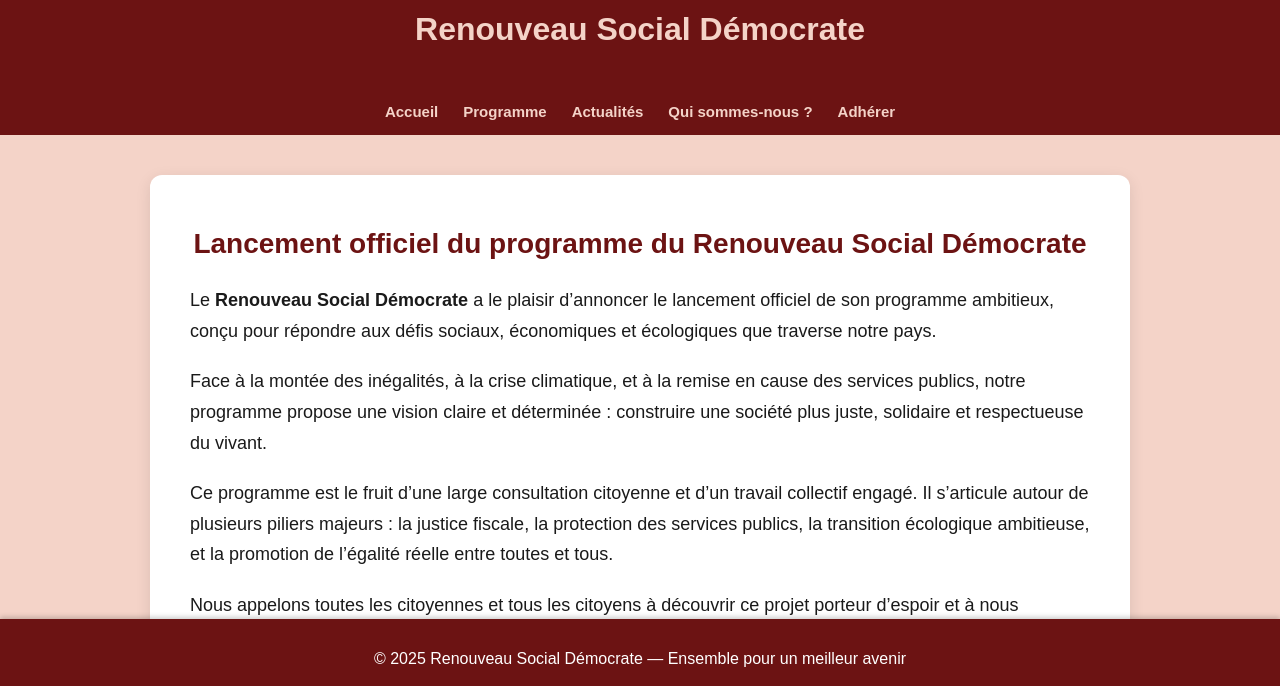
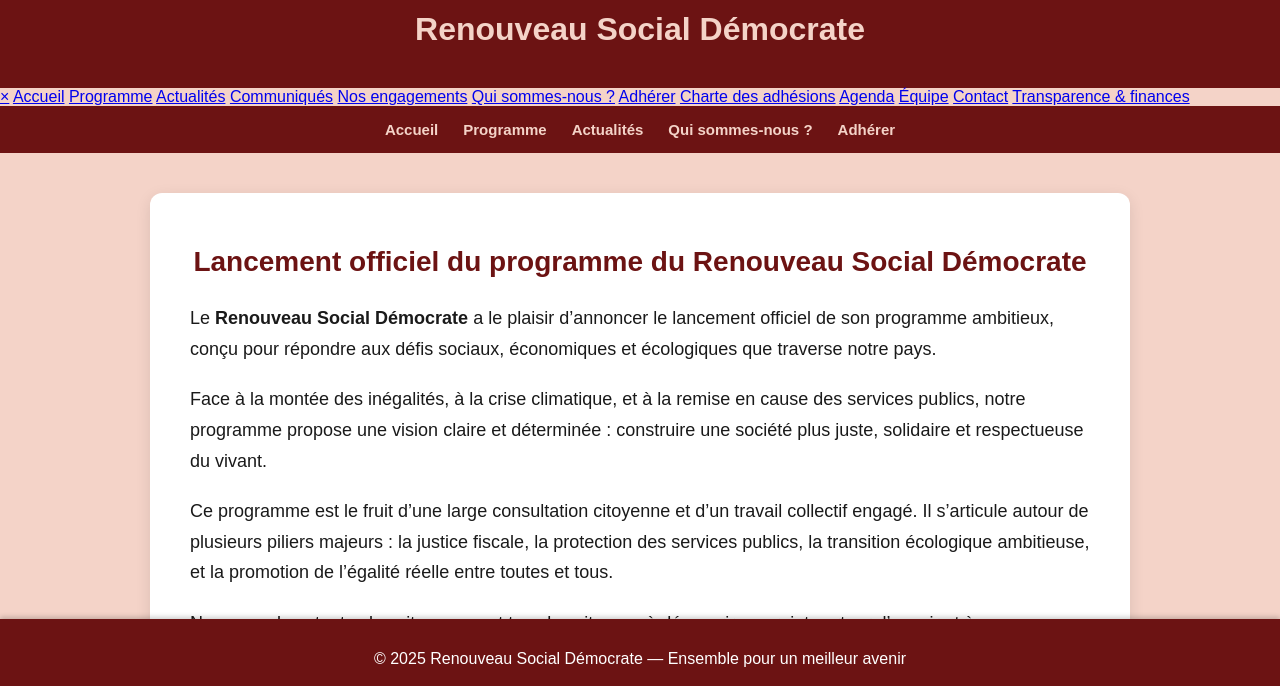
Before and after one commit to HugoCNRD/renouveau-soc-dem, a plain HTML site: page article1.html in a window 1280 px wide. Shown: the part 101-787 px from the top of the page. Drawn offline with Linux system fonts and the light colour scheme.

Commit message:
Update article1.html

```diff
--- a/article1.html
+++ b/article1.html
@@ -122,6 +122,18 @@
   <img src="RSD.jpg" alt="Logo RSD" />
   <h1>Renouveau Social Démocrate</h1>
 </header>
+    <div id="menu"></div>
+
+  <script>
+    fetch("menu.html")
+      .then(res => res.text())
+      .then(data => {
+        document.getElementById("menu").innerHTML = data;
+      });
+
+    function openNav() { document.getElementById("myNav").style.width = "100%"; }
+    function closeNav() { document.getElementById("myNav").style.width = "0"; }
+  </script>
 
 <nav>
   <a href="index.html">Accueil</a>
```
